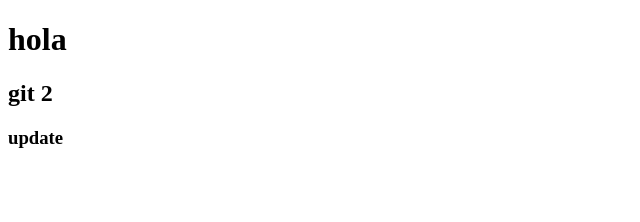
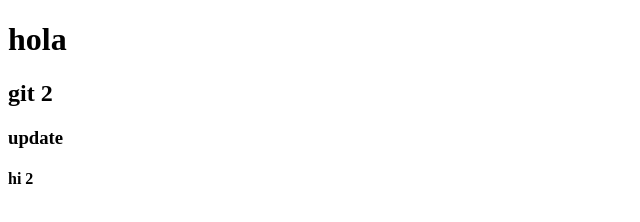
Before and after one commit to maybestoic/firtsproject, a plain HTML site: page index.html in a window 1280 px wide. Shown: the full height of the page, 0-640 px from the left. Drawn offline with Linux system fonts and the light colour scheme.

Commit message:
tittle h4

```diff
--- a/index.html
+++ b/index.html
@@ -10,5 +10,6 @@
     <h1>hola</h1>
     <h2>git 2</h2>
     <h3>update</h3>
+    <h4>hi 2</h4>
 </body>
 </html>
```
